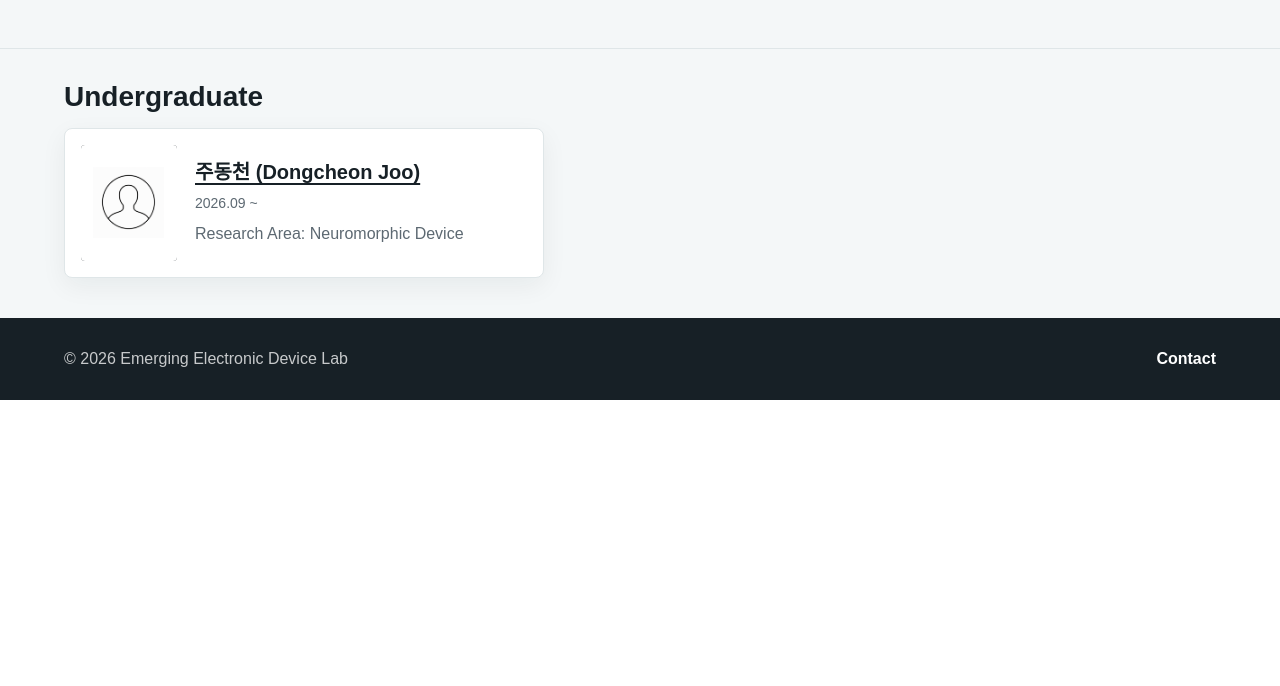
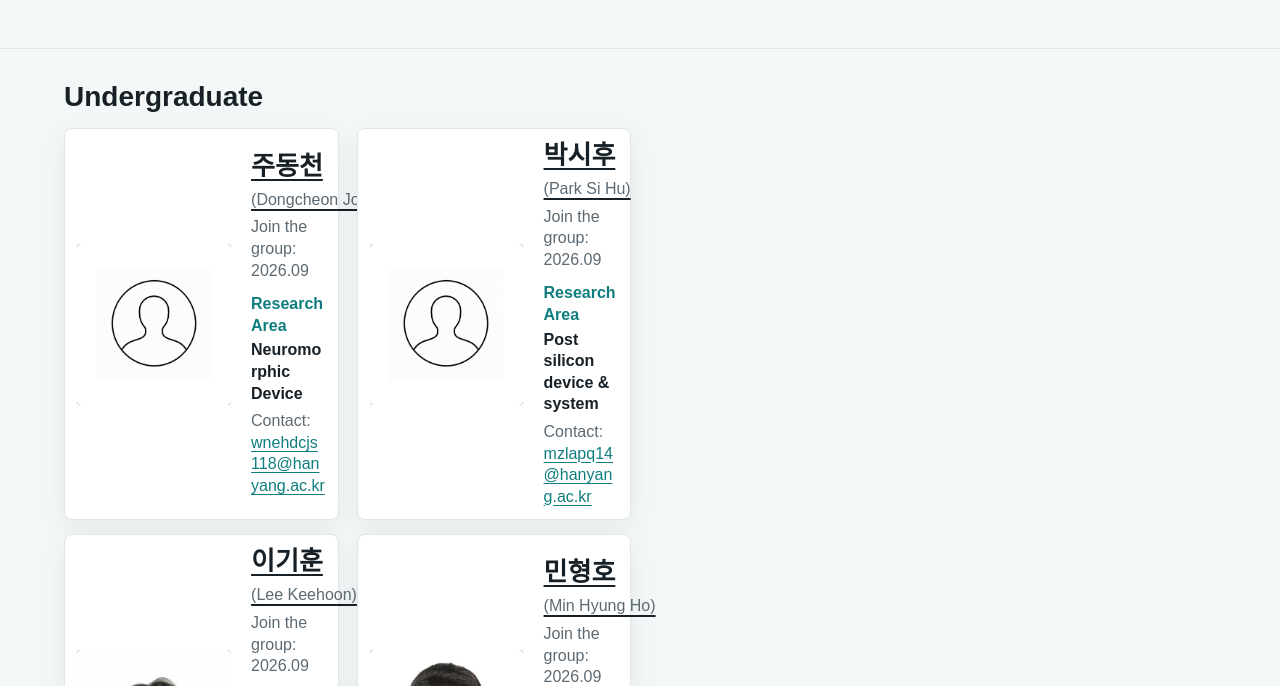
Before and after one commit to EED-lab/EED-Lab.github.io, a plain HTML site: page students.html in a window 1280 px wide. Shown: the part 266-952 px from the top of the page. Before the commit the page ends 800 px from the top, so only its background shows below. Drawn offline with Linux system fonts and the light colour scheme.

Commit message:
Update student profiles and two-column member layout

```diff
--- a/data.js
+++ b/data.js
@@ -214,9 +214,42 @@ window.siteData = {
       {
         "name": "주동천 (Dongcheon Joo)",
         "role": "Undergraduate",
-        "period": "2026.09 ~",
-        "topic": "Research Area: Neuromorphic Device",
+        "period": "Join the group: 2026.09",
+        "topic": "Neuromorphic Device",
+        "email": "wnehdcjs118@hanyang.ac.kr",
         "photo": ""
+      },
+      {
+        "name": "박시후 (Park Si Hu)",
+        "role": "Undergraduate",
+        "period": "Join the group: 2026.09",
+        "topic": "Post silicon device & system",
+        "email": "mzlapq14@hanyang.ac.kr",
+        "photo": ""
+      },
+      {
+        "name": "이기훈 (Lee Keehoon)",
+        "role": "Undergraduate",
+        "period": "Join the group: 2026.09",
+        "topic": "Neuromorphic computing",
+        "email": "nooheek34@hanyang.ac.kr",
+        "photo": "assets/students/lee-keehoon.jpg"
+      },
+      {
+        "name": "민형호 (Min Hyung Ho)",
+        "role": "Undergraduate",
+        "period": "Join the group: 2026.09",
+        "topic": "Biomimetic systems",
+        "email": "minhh5944@hanyang.ac.kr",
+        "photo": "assets/students/min-hyung-ho.jpg"
+      },
+      {
+        "name": "김찬 (Kim Chan)",
+        "role": "Undergraduate",
+        "period": "Join the group: 2026.09",
+        "topic": "Post silicon device & system",
+        "email": "grimm041220@hanyang.ac.kr",
+        "photo": "assets/students/kim-chan.jpg"
       }
     ],
     "alumni": [],
--- a/script.js
+++ b/script.js
@@ -471,16 +471,23 @@ const renderMembers = () => {
             <input type="file" accept="image/*" data-member-photo-input data-upload-member-photo="${memberType}" data-member-index="${(memberType === "student" ? data.members.students : items).indexOf(member)}" />
           </label>
         `;
+        const isStudent = memberType === "student";
+        const fullName = escapeHtml(member.name || "New Member");
+        const name = isStudent ? fullName.replace(/ (\([^()]+\))$/, ' <span lang="en">$1</span>') : fullName;
+        const topic = escapeHtml(member.topic || "");
+        const research = isStudent
+          ? `<p class="research"><small>Research Area</small>${topic.replace(/^Research Area:\s*/i, "")}</p>`
+          : `<p>${topic}</p>`;
         const emailLink = member.email ? `<a href="mailto:${escapeHtml(member.email)}">${escapeHtml(member.email)}</a>` : "";
         return `
           <article class="profile member-card">
             <div class="member-photo-wrap" data-photo-target="${memberType}" data-member-index="${(memberType === "student" ? data.members.students : items).indexOf(member)}">${photo}${uploadButton}</div>
             <div>
-              <h3 class="member-name">${escapeHtml(member.name || "New Member")}</h3>
+              <h3 class="member-name">${name}</h3>
               ${member.period ? `<p class="member-period">${escapeHtml(member.period)}</p>` : ""}
               ${memberType !== "student" ? `<p class="role">${escapeHtml(member.role || "")}</p>` : ""}
-              <p>${escapeHtml(member.topic || "")}</p>
-              ${emailLink}
+              ${research}
+              ${isStudent && emailLink ? `<p class="contact-line">Contact: ${emailLink}</p>` : emailLink}
             </div>
           </article>
         `;
--- a/styles.css
+++ b/styles.css
@@ -1711,3 +1711,30 @@ body[data-page="home"] .notice-copyright {
 .publication-period { display: grid; gap: 34px; min-width: 0; }
 .publication-period-title { margin: 0; padding-bottom: 16px; border-bottom: 2px solid var(--teal); color: #000; font-size: clamp(24px, 3vw, 34px); line-height: 1.25; }
 .publication-period + .publication-period { margin-top: 20px; }
+
+.students-page .member-subsection { min-width: 0; }
+.students-page .member-card-grid { display: grid; grid-template-columns: repeat(2,minmax(0,1fr)); gap: 14px 18px; }
+.students-page .member-card { display:flex; flex-direction:row; align-items:center; min-width:0; gap:clamp(14px,1.6vw,24px); padding:12px; }
+.students-page .member-photo-wrap { flex:none; width:clamp(124px,12vw,168px); height:auto; aspect-ratio:1 / 1.05; }
+.students-page .member-photo { object-position:center 35%; }
+.students-page .member-card > div:last-child { min-width:0; flex:1; }
+.students-page .member-card .member-name { font-size:clamp(25px,2.1vw,32px); line-height:1.12; font-weight:750; margin:0; }
+.students-page .member-name span { display:block; color:var(--graphite); font-size:0.62em; font-weight:550; line-height:1.2; margin-top:3px; }
+.students-page .member-card .research { font-size:clamp(16px,1.3vw,20px); line-height:1.24; margin:10px 0 0; color:var(--ink); font-weight:600; }
+.students-page .research small { display:block; margin-bottom:2px; color:var(--muted); font-size:12px; font-weight:600; }
+.students-page .member-card a { display:inline-block; margin-top:6px; font-size:clamp(14px,1.05vw,16px); line-height:1.2; font-weight:500; overflow-wrap:anywhere; }
+.students-page .member-card .member-period { margin:4px 0 0; font-size:13px; line-height:1.2; }
+@media(max-width:700px){.students-page .member-card-grid {grid-template-columns:1fr;} .students-page .member-photo-wrap {width:clamp(108px,29vw,145px);} }
+
+.students-page .member-card .member-period { margin:5px 0 0; font-size:14px; }
+.students-page .member-card .research { margin-top:14px; font-size:clamp(18px,1.5vw,22px); line-height:1.22; }
+.students-page .research small { font-size:15px; line-height:1.2; margin-bottom:3px; }
+
+
+.students-page .member-card .member-name { font-size:26px; line-height:1.15; color:var(--ink); }
+.students-page .member-card :is(.member-name span,.member-period,.research small,.contact-line) { font-size:16px; line-height:1.35; font-weight:400; color:var(--muted); }
+.students-page .member-card .research { font-size:16px; line-height:1.35; margin-top:12px; font-weight:600; color:var(--ink); }
+.students-page .member-card .contact-line { margin:6px 0 0; overflow-wrap:anywhere; }
+.students-page .member-card .contact-line a { display:inline; font-size:inherit; color:var(--teal); font-weight:500; text-decoration:underline; text-underline-offset:3px; }
+.students-page .member-card .research small { color:var(--teal); font-weight:600; }
+.students-page .member-card .member-name span { display:inline; margin:0; white-space:nowrap; }
```
Also changed, not shown: assets/students/kim-chan.jpg (added), assets/students/lee-keehoon.jpg (added), assets/students/min-hyung-ho.jpg (added).
